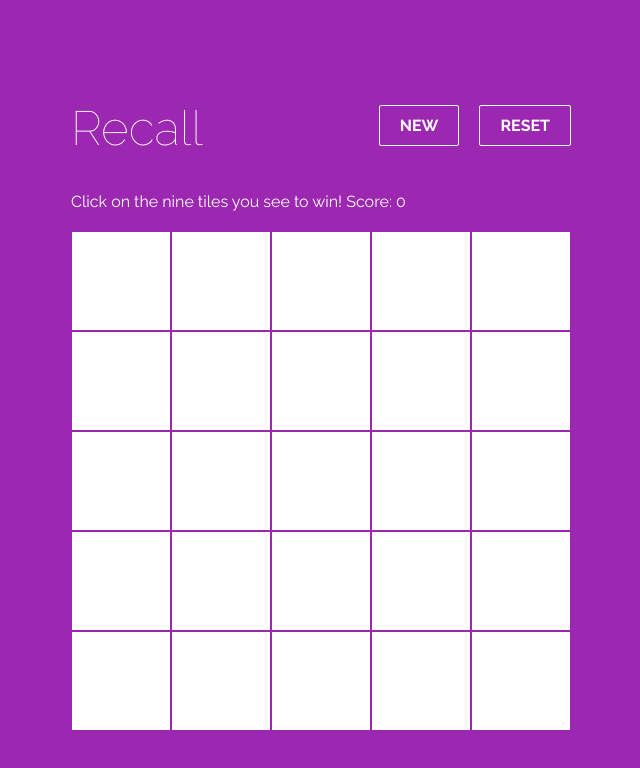
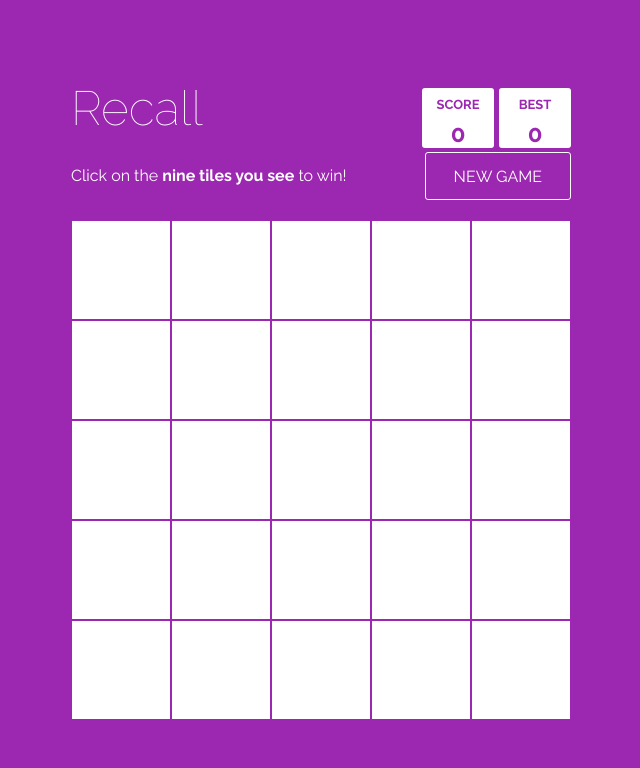
Before and after one commit to artfuldev/recall-cycle, a website: page index.html in a window 1280 px wide. Shown: the whole page, without its empty margins (319-959 px from the left). Drawn offline with Linux system fonts and the light colour scheme.

Commit message:
Redesigned scores and new game

```diff
--- a/style.css
+++ b/style.css
@@ -21,20 +21,16 @@ html, body {
 }
 
 .container {
+    width: 100%;
+    max-width: 540px;
+    margin: 0 auto;
+    padding: 20px;
     padding-top: 80px;
-    width: 90%;
-    max-width: 500px;
-    margin: 20px auto 0;
-}
-
-.title.bar {
-    position: relative;
-    width: 100%;
-    margin-bottom: 20px;
 }
 
 h1 {
-    display: inline-block;
+    display: block;
+    float: left;
     font-weight: 100;
     font-size: 3em;
     margin: 0;
@@ -49,32 +45,93 @@ h1 {
     bottom: 0;
 }
 
-.actions li {
+.scores {
+    float: right;
+    text-align: right;
+}
+
+.score {
+    position: relative;
     display: inline-block;
+    background: white;
+    padding: 15px 25px;
+    font-size: 1.5em;
+    line-height: 3em;
+    font-weight: bold;
+    border-radius: 3px;
+    color: #9c27b0;
+    margin-top: 8px;
+    text-align: center;
+    margin-left: 5px;
+    width: 3em;
+    height: 2.5em;
+}
+
+.score span {
+    position: absolute;
+    top: 0;
+    bottom: 0;
+    left: 0;
+    right: 0;
+    padding: 4px;
+    padding-top: 10px;
+}
+
+.score span::after {
+    position: absolute;
+    width: 100%;
+    top: 10px;
+    left: 0;
+    text-transform: uppercase;
+    font-size: 13px;
+    line-height: 13px;
+    text-align: center;
+}
+
+.current.score span::after {
+    content: 'score'
+}
+
+.best.score span::after {
+    content: 'best';
+}
+
+.info {
+    clear: left;
+}
+
+.info p {
+    margin-bottom: 20px;
+    float:left;
+    line-height: 3em;
 }
 
 a {
-    text-decoration: none;
-    color: white;
-    cursor: pointer;
     text-transform: uppercase;
-    margin-left: 20px;
-    padding: 10px 20px;
-    font-weight: 700;
-    font-size: 1em;
     border: 1px solid white;
     border-radius: 2px;
 }
 
 a:hover {
     text-decoration: none;
-    color:white;
+    background: white;
+    color:#9c27b0;
     cursor: pointer;
 }
 
-.before.grid p {
-    margin-bottom: 20px;
+a.new {
+    border: 1px solid white;
+    border-radius: 3px;
+    padding: 0 28px;
+    text-decoration: none;
+    height: 3em;
+    line-height: 3em;
+    cursor: pointer;
+    display: block;
+    text-align: center;
+    float: right;
 }
+
 
 .container, .panel, .grid {
     overflow: auto;
@@ -82,6 +139,7 @@ a:hover {
 
 .panel {
     position: relative;
+    clear: left;
 }
 
 .cell {
```
Also changed, not shown: src/view.ts (+11 -8 lines), js/app.js, 1 other file.
